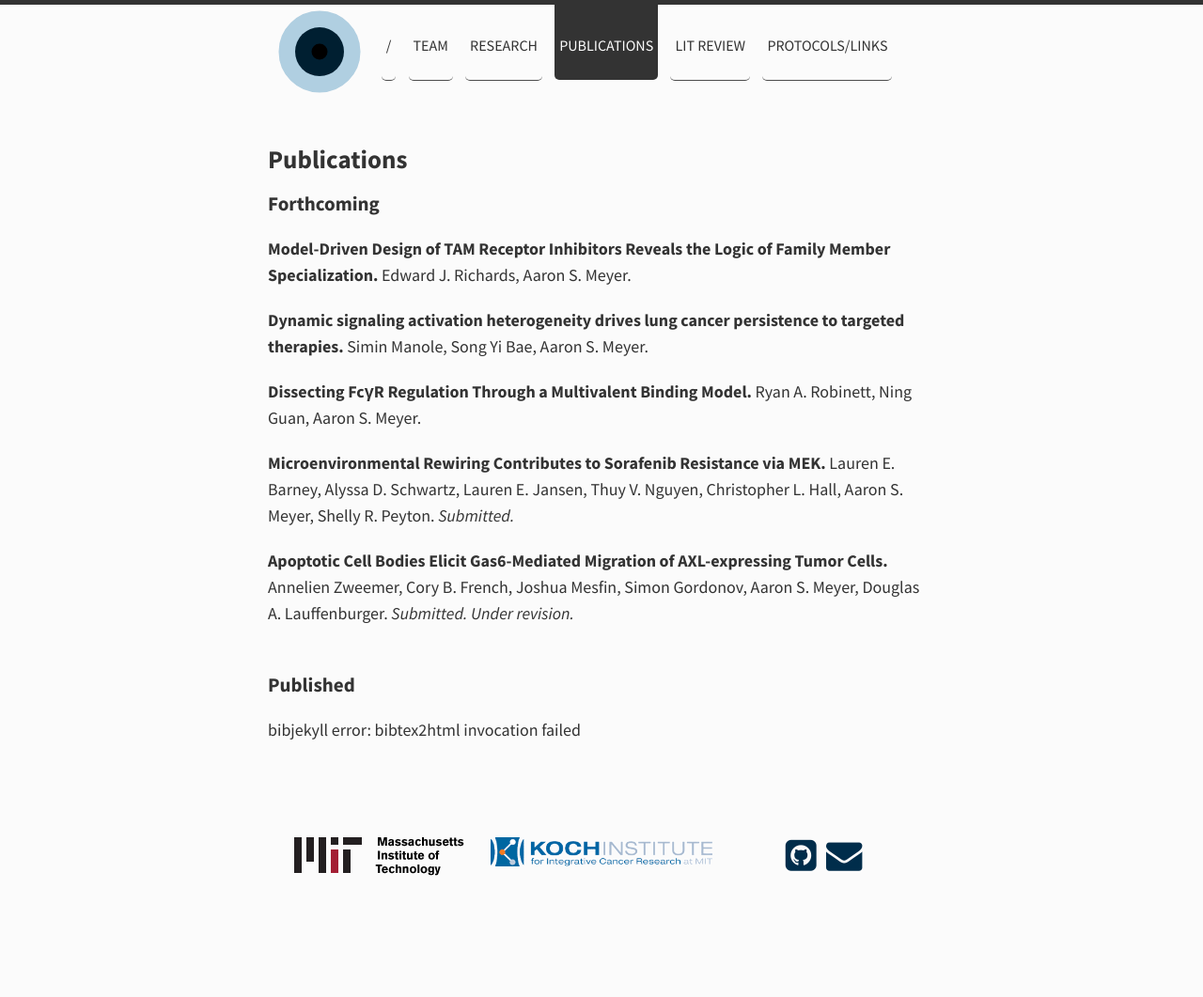
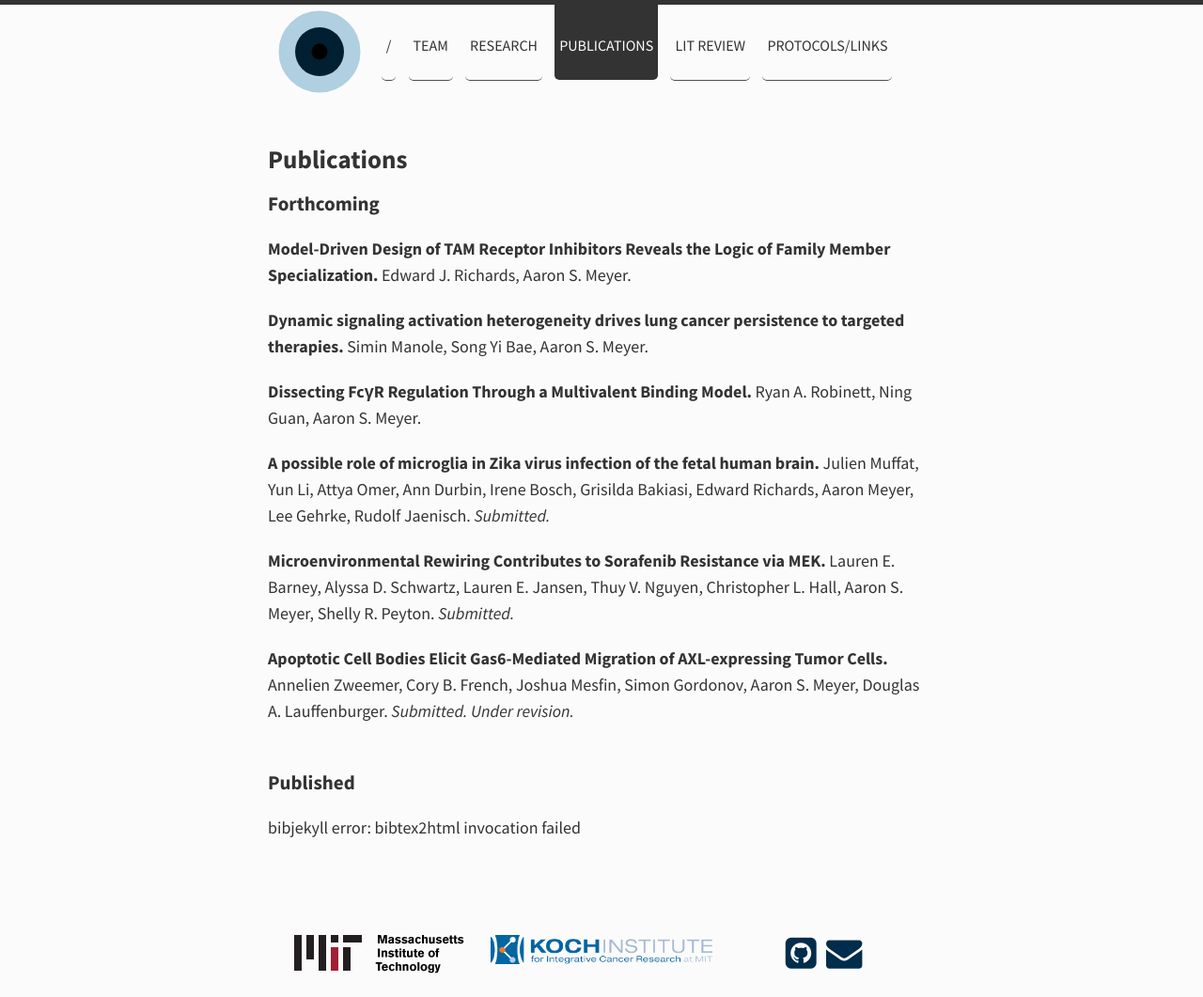
Before and after one commit to meyer-lab/asmlab.org, a Jekyll site: the page built from publications/index.html, in a window 1280 px wide. Shown: the whole page at 94% size. Built offline with Jekyll 4.4.1, drawn with Linux system fonts in a browser that asks for light colours; nearby versions of some CDN libraries; comment, search, counter and statistics services are not loaded; before the commit the page ends 957 px from its top, so only the background shows below that.

Commit message:
Update index.html

```diff
--- a/publications/index.html
+++ b/publications/index.html
@@ -10,6 +10,8 @@ title: Publications
 <p><b>Dynamic signaling activation heterogeneity drives lung cancer persistence to targeted therapies.</b> Simin Manole, Song Yi Bae, Aaron S. Meyer.</p>
 
 <p><b>Dissecting FcγR Regulation Through a Multivalent Binding Model.</b> Ryan A. Robinett, Ning Guan, Aaron S. Meyer.</p>
+
+<p><b>A possible role of microglia in Zika virus infection of the fetal human brain.</b> Julien Muffat, Yun Li, Attya Omer, Ann Durbin, Irene Bosch, Grisilda Bakiasi, Edward Richards, Aaron Meyer, Lee Gehrke, Rudolf Jaenisch. <i>Submitted.</i></p>
 
 <p><b>Microenvironmental Rewiring Contributes to Sorafenib Resistance via MEK.</b> Lauren E. Barney, Alyssa D. Schwartz, Lauren E. Jansen, Thuy V. Nguyen, Christopher L. Hall, Aaron S. Meyer, Shelly R. Peyton. <i>Submitted.</i></p>
 
```
